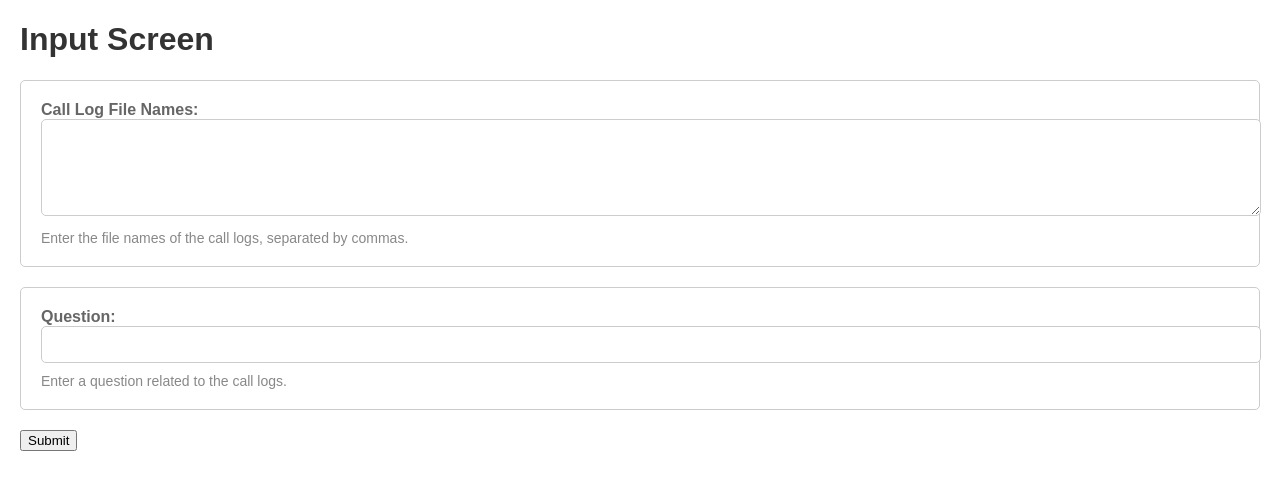
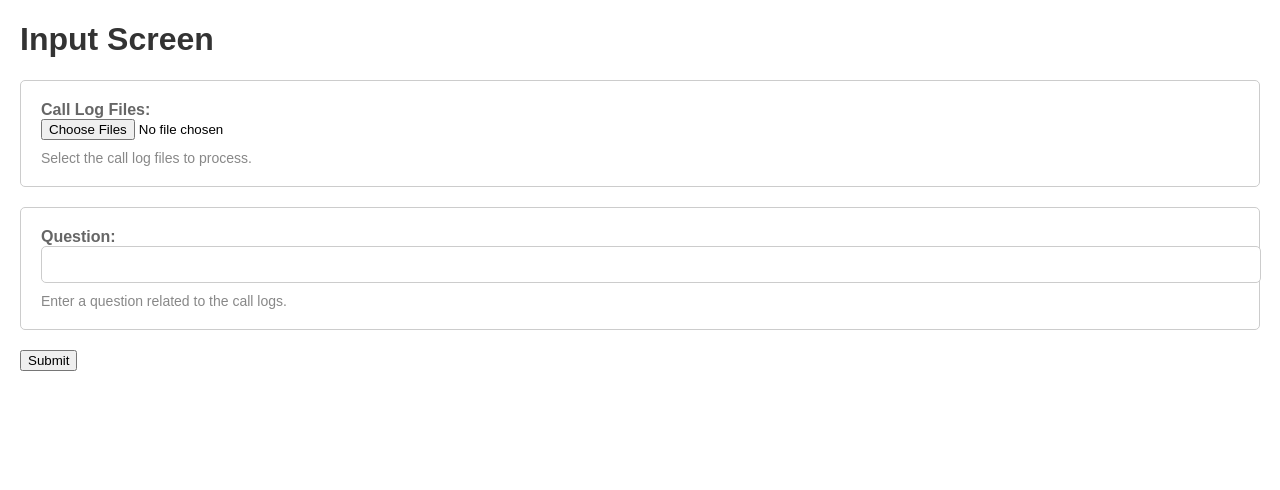
Before and after one commit to Sathvik-Chowdary-Veerapaneni/Cleric_AI_Engineer_Assginment_V2, a Flask app: page / in a window 1280 px wide. Shown: the top 490 px of the page. Run offline with Flask 3, Linux system fonts and the light colour scheme.

Commit message:
adding functioality for choosing mutiple files

```diff
--- a/app.py
+++ b/app.py
@@ -7,11 +7,27 @@ app.secret_key = 'your_secret_key'  # Set a secret key for session handling
 
 qa_pipeline = pipeline('question-answering')
 
+import os
+from werkzeug.utils import secure_filename
+
+# Configure the upload folder
+UPLOAD_FOLDER = 'uploads'
+app.config['UPLOAD_FOLDER'] = UPLOAD_FOLDER
+
 @app.route('/', methods=['GET', 'POST'])
 def input_screen():
     if request.method == 'POST':
         question = request.form['question']
-        file_names = [file_name.strip() for file_name in request.form['file_names'].split(',')]
+        uploaded_files = request.files.getlist('file_uploads')
+
+        # Save the uploaded files
+        file_names = []
+        for file in uploaded_files:
+            filename = secure_filename(file.filename)
+            file_path = os.path.join(app.config['UPLOAD_FOLDER'], filename)
+            file.save(file_path)
+            file_names.append(file_path)
+
         print(f"Question: {question}")
         print(f"File Names: {file_names}")
 
--- a/templates/input.html
+++ b/templates/input.html
@@ -47,9 +47,9 @@
     <h1>Input Screen</h1>
     <form method="POST" action="/">
         <div class="section">
-            <label for="file_names">Call Log File Names:</label><br />
-            <textarea id="file_names" name="file_names" rows="5" cols="50"></textarea><br />
-            <div class="instructions">Enter the file names of the call logs, separated by commas.</div>
+            <label for="file_uploads">Call Log Files:</label><br />
+            <input type="file" id="file_uploads" name="file_uploads" multiple><br />
+            <div class="instructions">Select the call log files to process.</div>
         </div>
         <div class="section">
             <label for="question">Question:</label><br />
```
